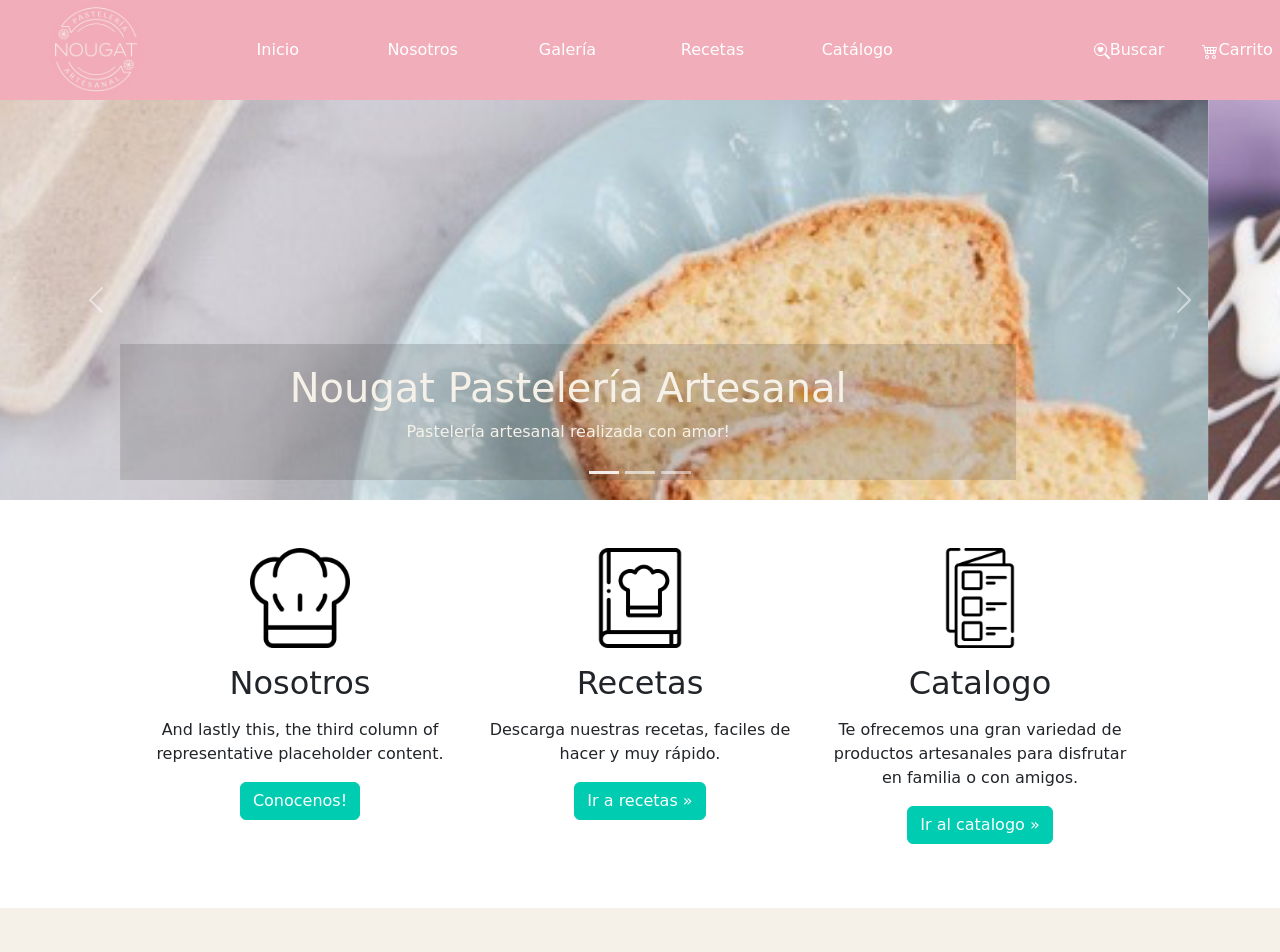
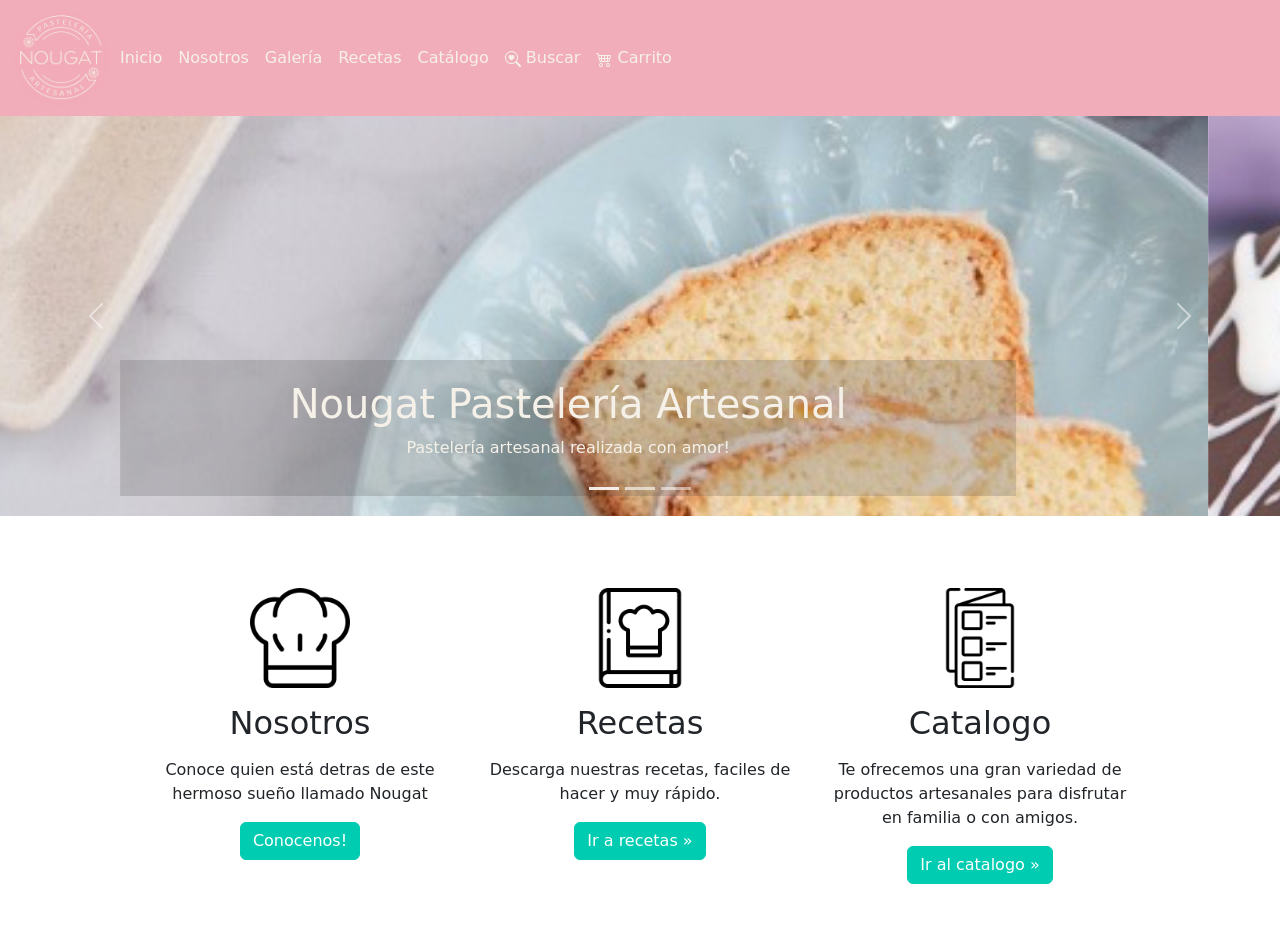
Before and after one commit to marumesa16/PreEntrega3Mesa, a website: page index.html in a window 1280 px wide. Shown: the top 952 px of the page. Drawn offline with nearby package versions, Linux system fonts and the light colour scheme; grey boxes are pictures that could not be loaded; a web font is replaced by a local one.

Commit message:
Ultimos retoques segun correcciones de Maca

```diff
--- a/index.html
+++ b/index.html
@@ -21,44 +21,50 @@
   <body>
     <div class="container-fluid g-0">
         <header class="menu">
-            <div class="row align-items-center text-center">
-                <div class="col-sm-12 col-lg-2">
+            <nav class="navbar navbar-expand-lg navbar-light menu">
+                <div class="container-fluid">
+                  <button class="navbar-toggler" type="button" data-bs-toggle="collapse" data-bs-target="#navbarPrincipal" aria-controls="navbarPrincipal" aria-expanded="false" aria-label="Toggle navigation">
+                    <span class="navbar-toggler-icon"></span>
+                  </button>
                   <a href="./index.html">
                     <img src="./imagenes/logo_circular-rosa.png" alt="nougat logo" width="100">
                   </a>
-                </div>
-
-                <div class="col-sm-12 col-lg-8">
-                  <div class="row">
-                    <div class="col-sm-12 col-md-2 col-lg-2 py-2"><a href="./index.html" class="nav-link" aria-current="page">Inicio</a></div>
-                    <div class="col-sm-12 col-md-2 col-lg-2 py-2"><a href="./paginas/nosotros.html" class="nav-link">Nosotros</a></div>
-                    <div class="col-sm-12 col-md-2 col-lg-2 py-2"><a href="./paginas/galeria.html" class="nav-link">Galería</a></div>
-                    <div class="col-sm-12 col-md-2 col-lg-2 py-2"><a href="./paginas/recetas.html" class="nav-link">Recetas</a></div>
-                    <div class="col-sm-12 col-md-2 col-lg-2 py-2"><a href="./paginas/catalogo.html" class="nav-link active">Catálogo</a></div>
-                  </div>
-                </div>
-
-                <div class="col-sm-12 col-lg-2">
-                  <div class="row">
-                    <div class="col-sm-12 col-md-6">
+                  <div class="collapse navbar-collapse" id="navbarPrincipal">
+                    <ul class="navbar-nav me-auto mb-2 mb-lg-0">
+                      <li class="nav-item">
+                        <a href="./index.html" class="nav-link active" aria-current="page">Inicio</a>
+                      </li>
+                      <li class="nav-item">
+                        <a href="./paginas/nosotros.html" class="nav-link">Nosotros</a>
+                      </li>
+                      <li class="nav-item">
+                        <a href="./paginas/galeria.html" class="nav-link">Galería</a>
+                      </li>
+                      <li class="nav-item">
+                        <a href="./paginas/recetas.html" class="nav-link">Recetas</a>
+                      </li>
+                      <li class="nav-item">
+                        <a href="./paginas/catalogo.html" class="nav-link">Catálogo</a>
+                      </li>
+                      <li class="nav-item">
                         <a class="nav-link" href="#">
                             <svg xmlns="http://www.w3.org/2000/svg" width="16" height="16" fill="currentColor" class="bi bi-search-heart" viewBox="0 0 16 16">
                               <path d="M6.5 4.482c1.664-1.673 5.825 1.254 0 5.018-5.825-3.764-1.664-6.69 0-5.018Z"/>
                               <path d="M13 6.5a6.471 6.471 0 0 1-1.258 3.844c.04.03.078.062.115.098l3.85 3.85a1 1 0 0 1-1.414 1.415l-3.85-3.85a1.007 1.007 0 0 1-.1-.115h.002A6.5 6.5 0 1 1 13 6.5ZM6.5 12a5.5 5.5 0 1 0 0-11 5.5 5.5 0 0 0 0 11Z"/>
-                        </svg>Buscar
+                            </svg>&nbsp;Buscar
                           </a>
-                    </div>
-                    <div class="col-sm-12 col-md-6">
+                      </li>
+                      <li class="nav-item">
                         <a class="nav-link" href="#">
                             <svg xmlns="http://www.w3.org/2000/svg" width="16" height="16" fill="currentColor" class="bi bi-cart4" viewBox="0 0 16 16">
                               <path d="M0 2.5A.5.5 0 0 1 .5 2H2a.5.5 0 0 1 .485.379L2.89 4H14.5a.5.5 0 0 1 .485.621l-1.5 6A.5.5 0 0 1 13 11H4a.5.5 0 0 1-.485-.379L1.61 3H.5a.5.5 0 0 1-.5-.5zM3.14 5l.5 2H5V5H3.14zM6 5v2h2V5H6zm3 0v2h2V5H9zm3 0v2h1.36l.5-2H12zm1.11 3H12v2h.61l.5-2zM11 8H9v2h2V8zM8 8H6v2h2V8zM5 8H3.89l.5 2H5V8zm0 5a1 1 0 1 0 0 2 1 1 0 0 0 0-2zm-2 1a2 2 0 1 1 4 0 2 2 0 0 1-4 0zm9-1a1 1 0 1 0 0 2 1 1 0 0 0 0-2zm-2 1a2 2 0 1 1 4 0 2 2 0 0 1-4 0z"/>
-                        </svg>Carrito
+                            </svg>&nbsp;Carrito
                           </a>
+                      </li>
+                    </ul>
                   </div>
                 </div>
-                </div>
-          </div>
-
+              </nav>
         </header>
 
         <main>
@@ -82,7 +88,7 @@
                         <img src="./imagenes/galeria3.png" alt="alfajores de chocolate y dulce de leche" width="100%">
                         <div class="container">
                           <div class="carousel-caption nougat-carousel-caption">
-                            <h1>Alfajores artesanales</h1>
+                            <h2>Alfajores artesanales</h2>
                             <p>La más amplia variedad de alfajores artesanales</p>
                           </div>
                         </div>
@@ -91,7 +97,7 @@
                         <img src="./imagenes/galeria2.png" alt="tartas frutales" width="100%">
                         <div class="container">
                           <div class="carousel-caption nougat-carousel-caption">
-                            <h1>Tartas frutales</h1>
+                            <h2>Tartas frutales</h2>
                             <p>Te ofrecemos las tartas mas ricas!</p>
                           </div>
                         </div>
@@ -111,23 +117,23 @@
 
                     <!-- Three columns of text below the carousel -->
                     <div class="row m-5">
-                        <div class="col-lg-4 text-center">
+                        <div class="col-lg-4 text-center my-4">
                             <img src="./imagenes/cocinero.png" class="" alt="gorro cocinero"  width="100" height="100">
                             <h2 class="fw-normal my-3">Nosotros</h2>
-                            <p>And lastly this, the third column of representative placeholder content.</p>
-                            <p><a class="btn btn-nougat-primary" href="./paginas/nosotros.html">Conocenos!</a></p>
+                            <p>Conoce quien está detras de este hermoso sueño llamado Nougat</p>
+                            <a class="btn btn-nougat-primary" href="./paginas/nosotros.html">Conocenos!</a>
                           </div><!-- /.col-lg-4 -->
-                      <div class="col-lg-4 text-center">
+                      <div class="col-lg-4 text-center my-4">
                         <img src="./imagenes/libro-de-recetas.png" class="" alt="libro de recetas"  width="100" height="100">
                         <h2 class="fw-normal my-3">Recetas</h2>
                         <p>Descarga nuestras recetas, faciles de hacer y muy rápido.</p>
-                        <p><a class="btn btn-nougat-primary" href="./paginas/recetas.html">Ir a recetas &raquo;</a></p>
+                        <a class="btn btn-nougat-primary" href="./paginas/recetas.html">Ir a recetas &raquo;</a>
                       </div><!-- /.col-lg-4 -->
-                      <div class="col-lg-4 text-center">
+                      <div class="col-lg-4 text-center my-4">
                         <img src="./imagenes/catalogo.png" class="" alt="catalogo de productos"  width="100" height="100">
                         <h2 class="fw-normal my-3">Catalogo</h2>
                         <p>Te ofrecemos una gran variedad de productos artesanales para disfrutar en familia o con amigos.</p>
-                        <p><a class="btn btn-nougat-primary" href="./paginas/recetas.html">Ir al catalogo &raquo;</a></p>
+                        <a class="btn btn-nougat-primary" href="./paginas/recetas.html">Ir al catalogo &raquo;</a>
                       </div><!-- /.col-lg-4 -->
                     </div><!-- /.row -->
                 </div>
--- a/scss/estilos.scss
+++ b/scss/estilos.scss
@@ -19,7 +19,21 @@ h1 {
 }
 
 .menu {
-    @include menu($nougat-color-blanco, $nougat-color-principal-1);
+    @include menu($nougat-color-secundario, $nougat-color-principal-1);
+
+    a {
+        @include menu($nougat-color-secundario, $nougat-color-principal-1);
+    }
+
+    a:hover {
+        @include menu($nougat-color-secundario, $nougat-color-principal-1);
+        text-decoration: underline;
+    }
+
+    a.nav-link.active {
+        font-style: bold;
+        color:$nougat-color-secundario;
+    }
 }
 
 .color-rosa {
@@ -65,6 +79,16 @@ h1 {
     }
 }
 
+// En small devices rompe el contraste entre el texto y el fondo. Por eso aplico menos transparencia
+@media (max-width: 767.98px) {
+    .nougat-carousel-caption {
+        background-color: rgba($color: $nougat-color-negro, $alpha: .7);
+    }
+ }
+
+
+ /*Boton principal*/
+
 .btn-nougat-primary {
     background-color: $nougat-color-principal-2;
     border: 1px solid $nougat-color-principal-2;
@@ -78,7 +102,7 @@ h1 {
     }
 }
 
-
+// Efecto de zoom aplicado en la galeria
 .zoom {
     transition: transform .2s;
     margin: 0 auto;
@@ -96,7 +120,7 @@ h1 {
     border: none;
 }
 
-
+// Accordion es utilizado en las recetas
 .accordion-button {
     color: $nougat-color-principal-1;
     background-color: $nougat-color-blanco;
```
Also changed, not shown: paginas/catalogo.html (+31 -27 lines), paginas/galeria.html (+31 -27 lines), paginas/nosotros.html (+31 -27 lines), paginas/recetas.html (+31 -27 lines), css/estilos.css, 1 other file. Lines whose indentation alone changed are shown as unchanged.
